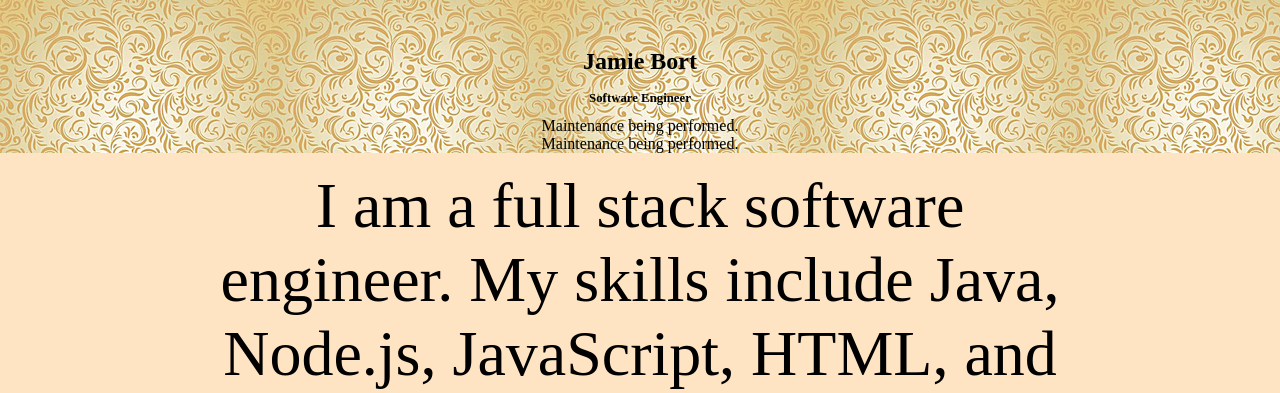
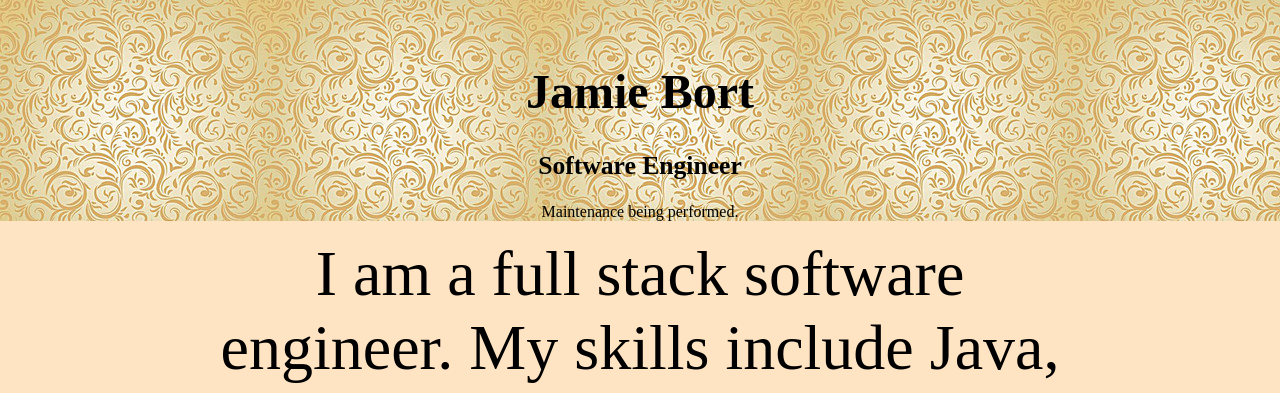
Before and after one commit to JamieBort/Portfolio-Website, a PHP site: page / in a window 1280 px wide. Shown: the top 393 px of the page. Run offline with PHP 8.4, Linux system fonts and the light colour scheme.

Commit message:
Finished coding.

```diff
--- a/index.html
+++ b/index.html
@@ -19,7 +19,7 @@
     <!-- <h2>Software engineer, philomath, traveler, and bibliophile.</h2> -->
     <h2 id="htwo">Software Engineer</h2>
     <p>Maintenance being performed.</p>
-    <p>Maintenance being performed.</p>
+    <!-- <p>Maintenance being performed.</p> -->
   </header>
   <!-- ****************************************************** -->
   <!-- ************************ BODY ************************ -->
--- a/style.css
+++ b/style.css
@@ -31,7 +31,8 @@ h1, h2 {
 }
 
 h1 {
-font-size: 150%
+/* font-size: 150% */
+font-size: 300%
 
   /* The following three did not effect the size */
   /* font-size: 30px; */
@@ -47,7 +48,8 @@ font-size: 150%
 }
 
 h2 {
-  font-size: 80%
+  /* font-size: 80% */
+  font-size: 160%
 
   /* The following three did not effect the size */
   /* font-size: 15px; */
```
